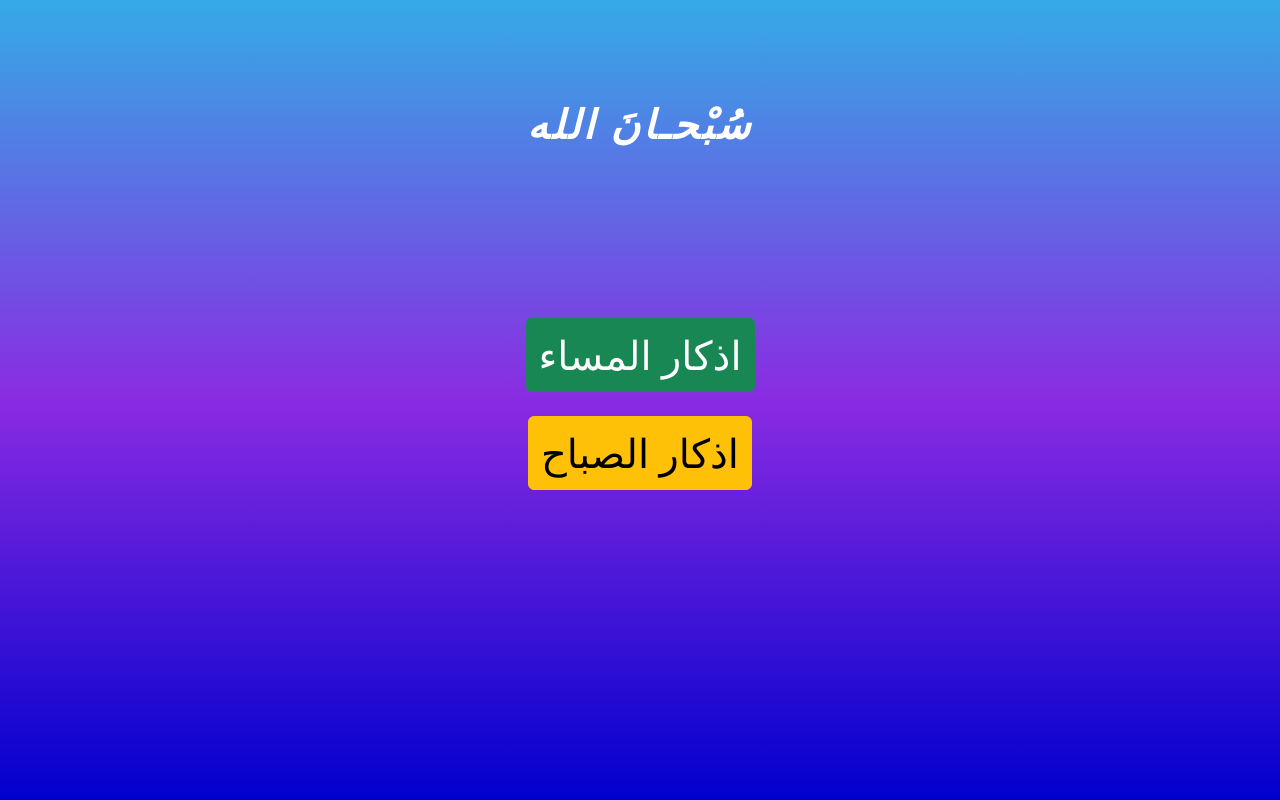
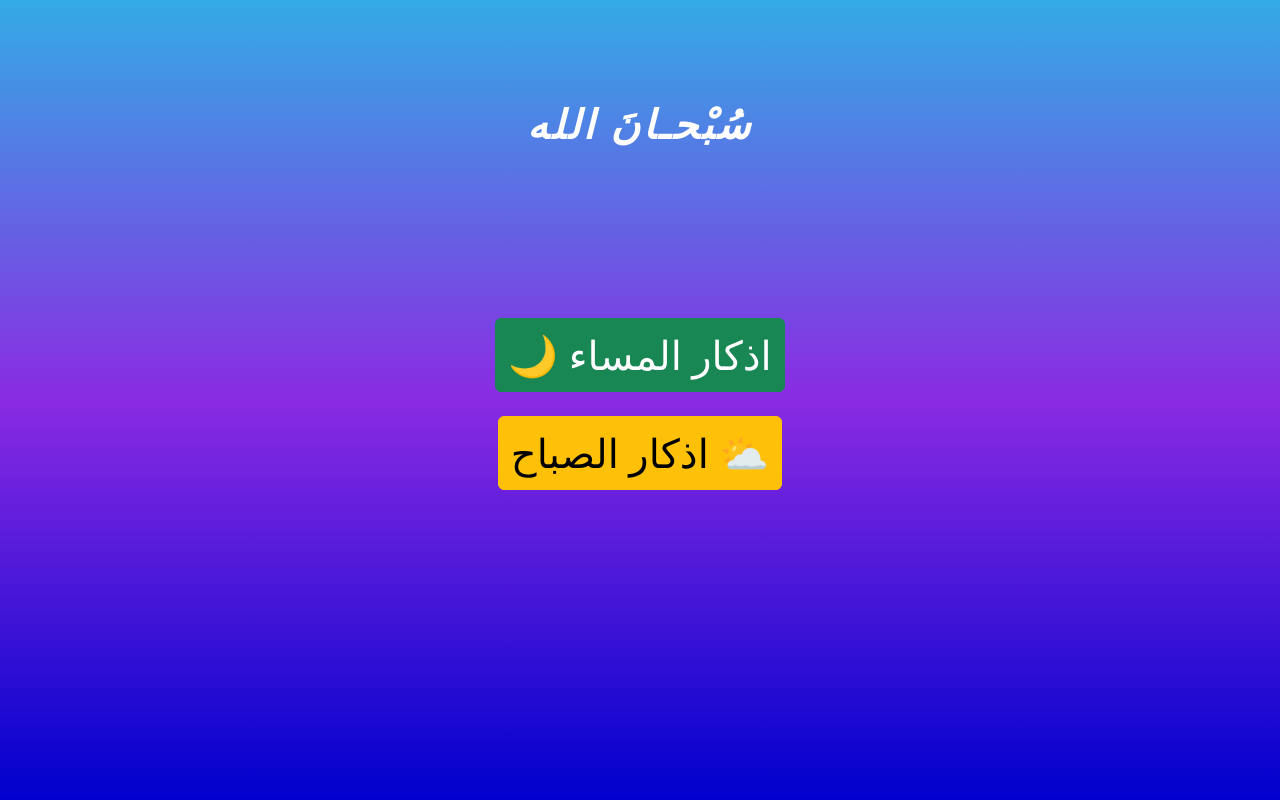
Before and after one commit to ahmed-ghallap/azkar, a plain HTML site: page index.html in a window 1280 px wide. Drawn offline with nearby package versions, Linux system fonts and the light colour scheme.

Commit message:
version2

```diff
--- a/index.html
+++ b/index.html
@@ -13,7 +13,7 @@
 <body class="home-body">
     <h2 class="fs-1 fw-semibold fst-italic" style="color: white;">سُبْحـانَ الله</h2>
     <ul class="main-nav">
-        <li><a class="btn btn-success btn-rounded m-4 fs-1" href="night.html" role="button">اذكار المساء</a> </li>
-        <li><a class="btn btn-warning btn-rounded fs-1" href="morning.html" role="button">اذكار الصباح</a> </li>
+        <li><a class="btn btn-success btn-rounded m-4 fs-1" href="night.html" role="button">اذكار المساء 🌙</a> </li>
+        <li><a class="btn btn-warning btn-rounded fs-1" href="morning.html" role="button">⛅ اذكار الصباح</a> </li>
     </ul>
 </body>
```
